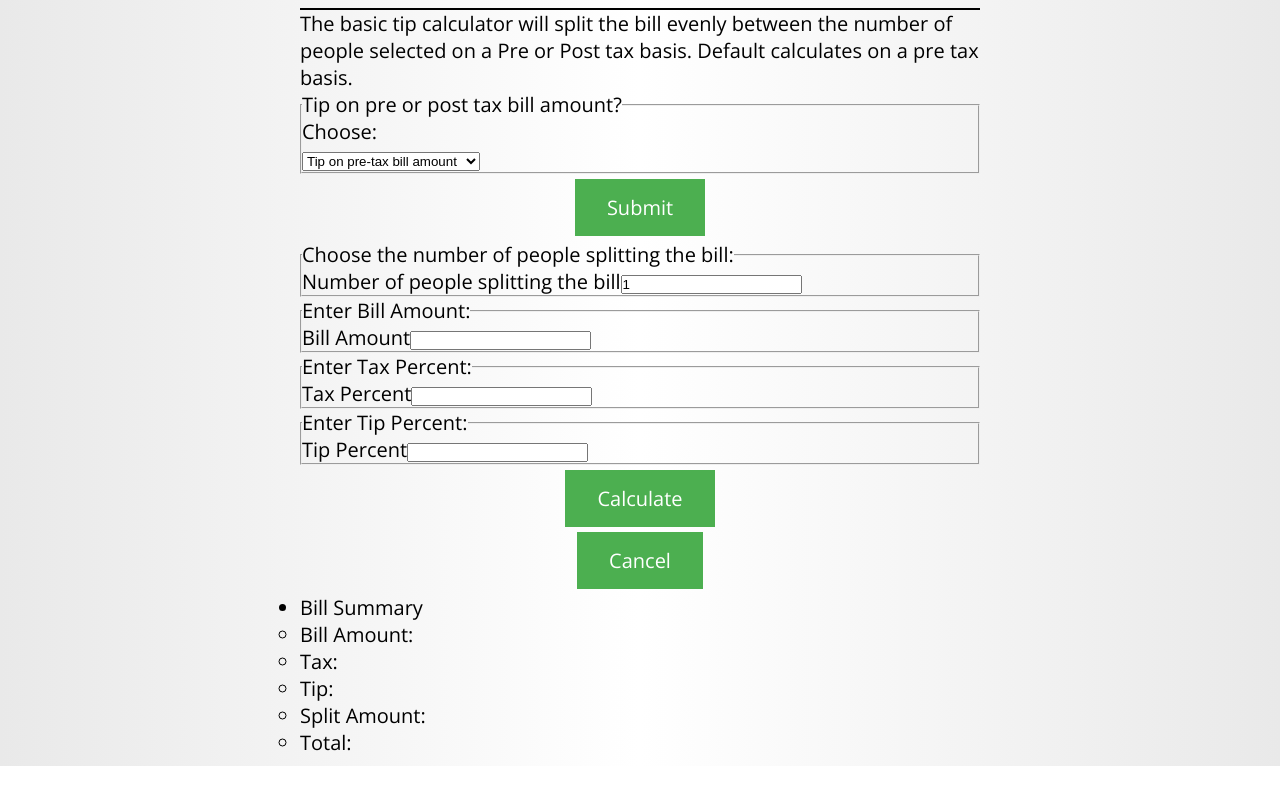
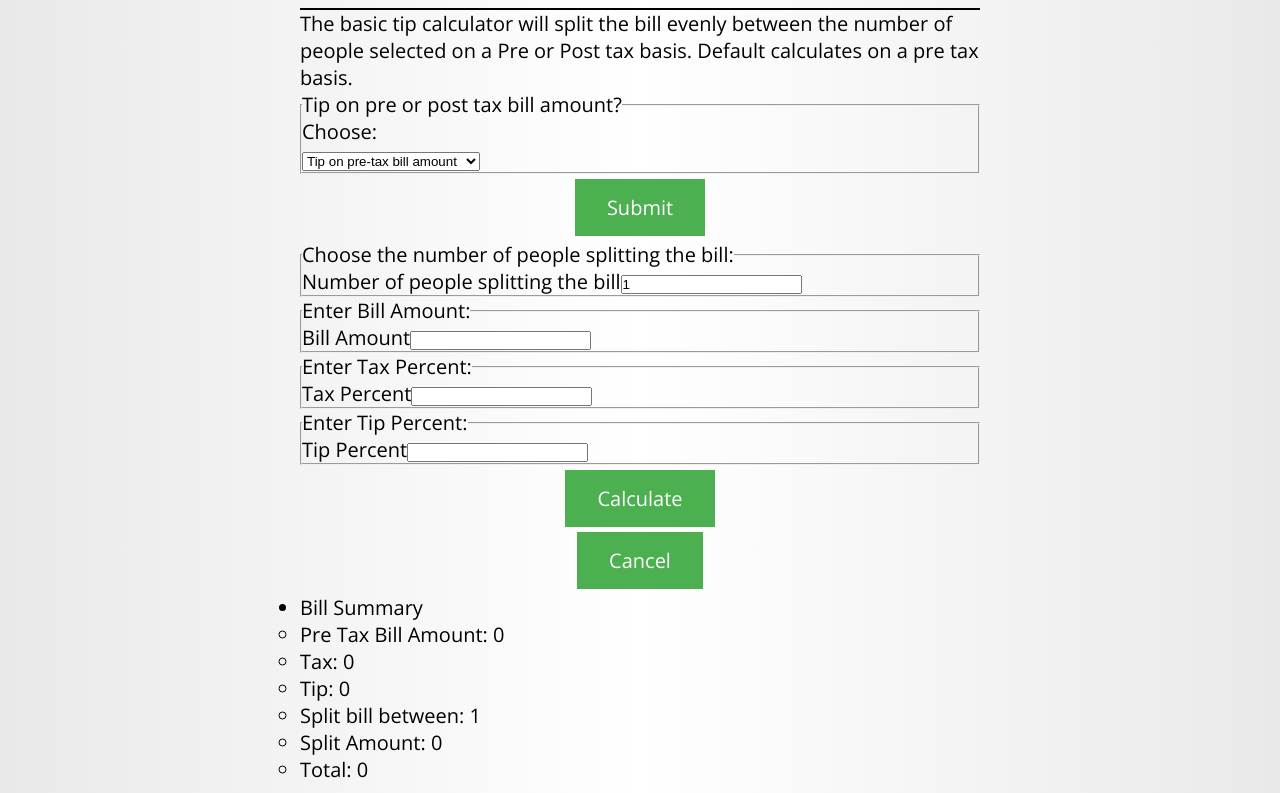
Before and after one commit to ARogala/Tip-Calculator, a React (Create React App) app: page / in a window 1280 px wide. Shown: the part 213-1006 px from the top of the page. Before the commit the page ends 979 px from the top, so only its background shows below. Built offline with nearby package versions, Linux system fonts and the light colour scheme.

Commit message:
display basic results from state

```diff
--- a/src/components/BasicResults.js
+++ b/src/components/BasicResults.js
@@ -6,19 +6,37 @@ class BasicResults extends React.Component {
 		console.log('pre: ', this.props.basicResultsPreTax);
 		console.log('post: ', this.props.basicResultsPostTax);
 		console.log(this.props.prePostTaxChoice);
+
 		const prePostTaxChoice = this.props.prePostTaxChoice;
-		return(
+		const basicResultsPreTax = this.props.basicResultsPreTax;
+		const basicResultsPostTax = this.props.basicResultsPostTax;
+
+		return (
 			<div>
-				<ul>
-					<li>Bill Summary</li>
+				{prePostTaxChoice === 'Tip on pre-tax bill amount' ? (
 					<ul>
-						<li>Bill Amount: </li>
-						<li>Tax: </li>
-						<li>Tip: </li>
-						<li>Split Amount: </li>
-						<li>Total: </li>
+						<li>Bill Summary</li>
+						<ul>
+							<li>Pre Tax Bill Amount: {basicResultsPreTax.billAmount}</li>
+							<li>Tax: {basicResultsPreTax.taxAmount}</li>
+							<li>Tip: {basicResultsPreTax.tipAmount}</li>
+							<li>Split bill between: {basicResultsPreTax.numPeople}</li>
+							<li>Split Amount: {basicResultsPreTax.splitAmount}</li>
+							<li>Total: {basicResultsPreTax.total}</li>
+						</ul>
 					</ul>
-				</ul>
+				) : (
+					<ul>
+						<li>Bill Summary</li>
+						<ul>
+							<li>Post Tax Bill Amount: ${basicResultsPostTax.billAmount}</li>
+							<li>Tip: ${basicResultsPostTax.tipAmount}</li>
+							<li>Split bill between: {basicResultsPostTax.numPeople}</li>
+							<li>Split Amount: ${basicResultsPostTax.splitAmount}</li>
+							<li>Total: ${basicResultsPostTax.total}</li>
+						</ul>
+					</ul>
+				)}
 			</div>
 		);
 	}
@@ -32,4 +50,7 @@ const mapStateToProps = state => {
 	};
 };
 
-export default connect(mapStateToProps,null)(BasicResults);
+export default connect(
+	mapStateToProps,
+	null
+)(BasicResults);
```
